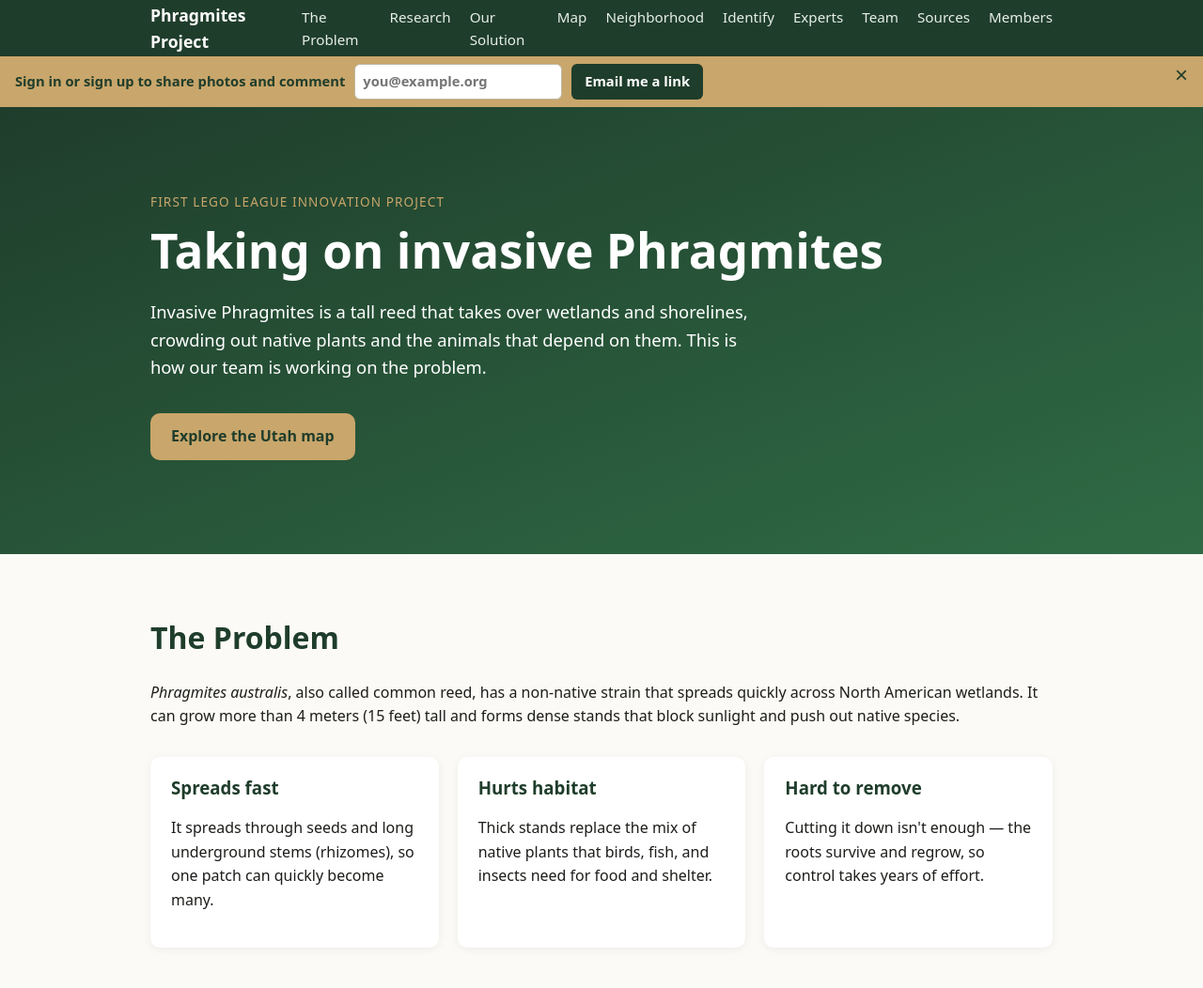
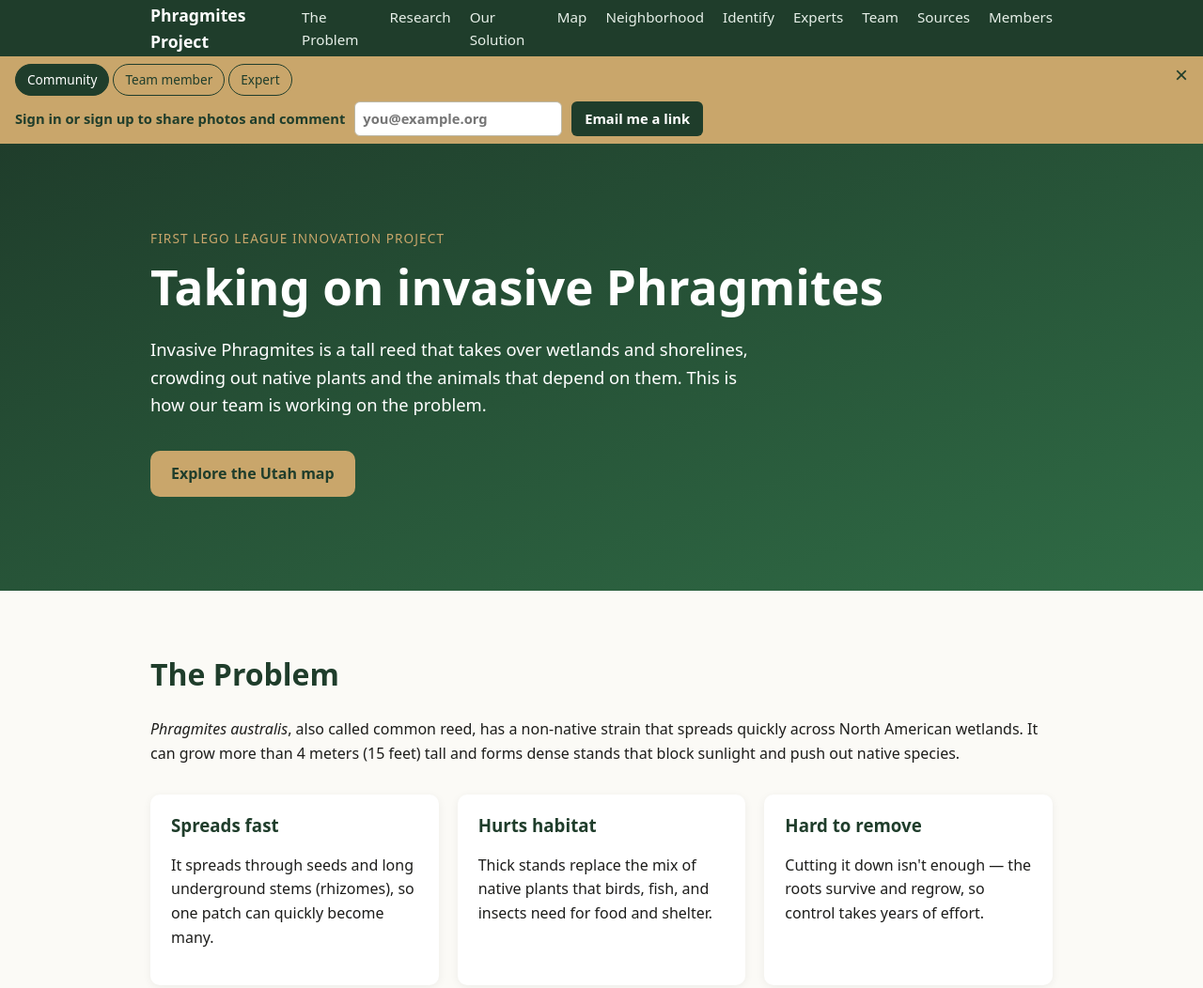
Before and after one commit to B4FLL/phragwebsite, a plain HTML site: page index.html in a window 1280 px wide. Shown: the top 1052 px of the page at 94% size. Drawn offline with nearby package versions, Linux system fonts and the light colour scheme; no server answers.

Commit message:
Sign-in bar: Community, Team member and Expert tabs; Members page notes a missing role
Co-Authored-By: Claude Sonnet 5.5 <noreply@anthropic.com>

```diff
--- a/login.js
+++ b/login.js
@@ -20,6 +20,12 @@ async function render() {
     : member.isExpert ? "Expert"
     : "Community member";
   $("status-hint").textContent = hints.join(" ");
+  // If they picked Team member or Expert in the sign-in bar but this email lacks that role, say so.
+  let asked = null;
+  try { asked = localStorage.getItem("phragSignInAs"); localStorage.removeItem("phragSignInAs"); } catch (e) { /* storage blocked */ }
+  const lacking = !member.roleError && ((asked === "member" && !member.isEditor) || (asked === "expert" && !member.isExpert));
+  $("role-mismatch").hidden = !lacking;
+  if (lacking) $("role-mismatch").textContent = `This email isn't on the ${asked === "member" ? "team member (editor)" : "expert"} list. Ask an admin to add it, then reload.`;
   $("role-error").hidden = !member.roleError;
   $("no-role").hidden = member.isEditor || member.isExpert || member.roleError;
 }
--- a/signin-bar.js
+++ b/signin-bar.js
@@ -15,9 +15,36 @@
   bar.setAttribute("role", "region");
   bar.setAttribute("aria-label", "Sign in");
 
+  // The tab is only a label for what the person expects. Real access always comes from their
+  // email's row in member_emails; the choice is remembered so the Members page can say so if
+  // the email doesn't have the role they picked.
+  const KINDS = [
+    { id: "community", tab: "Community", text: "Sign in or sign up to share photos and comment", back: false },
+    { id: "member", tab: "Team member", text: "Team member sign-in: use the email the admin added, to edit the site", back: true },
+    { id: "expert", tab: "Expert", text: "Expert sign-in: use the email the admin added, to verify map reports", back: true },
+  ];
+  let kind = KINDS[0];
+  const tabs = document.createElement("div");
+  tabs.className = "signin-tabs";
+  tabs.setAttribute("role", "tablist");
+  const tabBtns = KINDS.map((k) => {
+    const b = document.createElement("button");
+    b.type = "button"; b.textContent = k.tab;
+    b.setAttribute("role", "tab");
+    b.addEventListener("click", () => pick(k));
+    tabs.appendChild(b);
+    return b;
+  });
+  function pick(k) {
+    kind = k;
+    KINDS.forEach((x, i) => tabBtns[i].setAttribute("aria-selected", x === k ? "true" : "false"));
+    label.firstChild.textContent = k.text;
+    msg.textContent = "";
+  }
+
   const form = document.createElement("form");
   const label = document.createElement("label");
-  label.textContent = "Sign in or sign up to share photos and comment";
+  label.textContent = KINDS[0].text;
   const input = document.createElement("input");
   input.type = "email"; input.name = "email"; input.placeholder = "you@example.org";
   input.autocomplete = "email"; input.required = true;
@@ -32,7 +59,8 @@
   const close = document.createElement("button");
   close.type = "button"; close.className = "signin-close"; close.textContent = "×";
   close.setAttribute("aria-label", "Close sign-in bar");
-  bar.append(form, msg, close);
+  bar.append(tabs, form, msg, close);
+  pick(KINDS[0]);
   header.appendChild(bar);
 
   // The map fills the screen below the header, so tell it how tall this bar is.
@@ -49,11 +77,13 @@
   form.addEventListener("submit", async (e) => {
     e.preventDefault();
     if (send.disabled) return;
-    if (demo) { localStorage.setItem("phragDemoMember", "1"); location.reload(); return; }
+    if (demo) { localStorage.setItem("phragDemoMember", "1"); try { localStorage.setItem("phragSignInAs", kind.id); } catch (err) { /* storage blocked */ } location.reload(); return; }
     send.disabled = true;
+    try { localStorage.setItem("phragSignInAs", kind.id); } catch (err) { /* storage blocked */ }
+    // Team members and experts land on the Members page, which shows their status.
     const { error } = await sb.auth.signInWithOtp({
       email: input.value.trim(),
-      options: { emailRedirectTo: location.origin + location.pathname },
+      options: { emailRedirectTo: location.origin + (kind.back ? location.pathname.replace(/[^/]*$/, "login.html") : location.pathname) },
     });
     if (error) {
       msg.textContent = "Couldn't send the link. Wait a minute and try again.";
--- a/styles.css
+++ b/styles.css
@@ -267,3 +267,6 @@ body.editing { padding-bottom: 80px; }
 .signin-bar form button { padding: 7px 14px; border: 0; border-radius: 6px; background: var(--green-dark); color: #fff; font: inherit; font-weight: 600; cursor: pointer; }
 .signin-bar form button:disabled { opacity: 0.6; cursor: wait; }
 .signin-close { position: absolute; top: 4px; right: 8px; border: 0; background: none; color: var(--green-dark); font-size: 1.5rem; line-height: 1; cursor: pointer; padding: 4px 8px; }
+.signin-tabs { display: flex; gap: 4px; flex-basis: 100%; }
+.signin-tabs button { padding: 5px 12px; border: 1px solid var(--green-dark); border-radius: 999px; background: transparent; color: var(--green-dark); font: inherit; font-size: 0.85rem; cursor: pointer; }
+.signin-tabs button[aria-selected="true"] { background: var(--green-dark); color: #fff; }
```
Also changed, not shown: login.html (+1 -0 lines).
